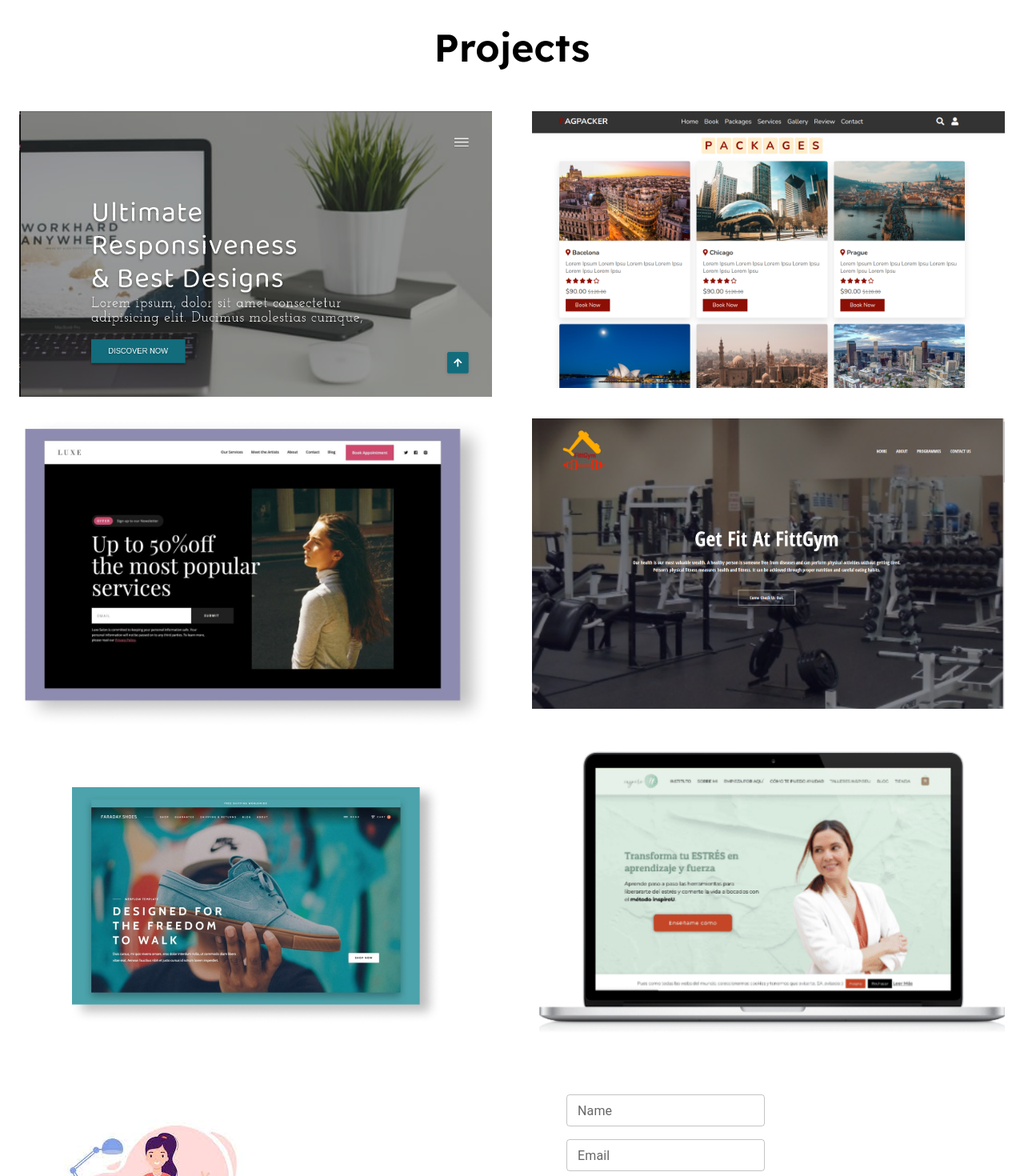
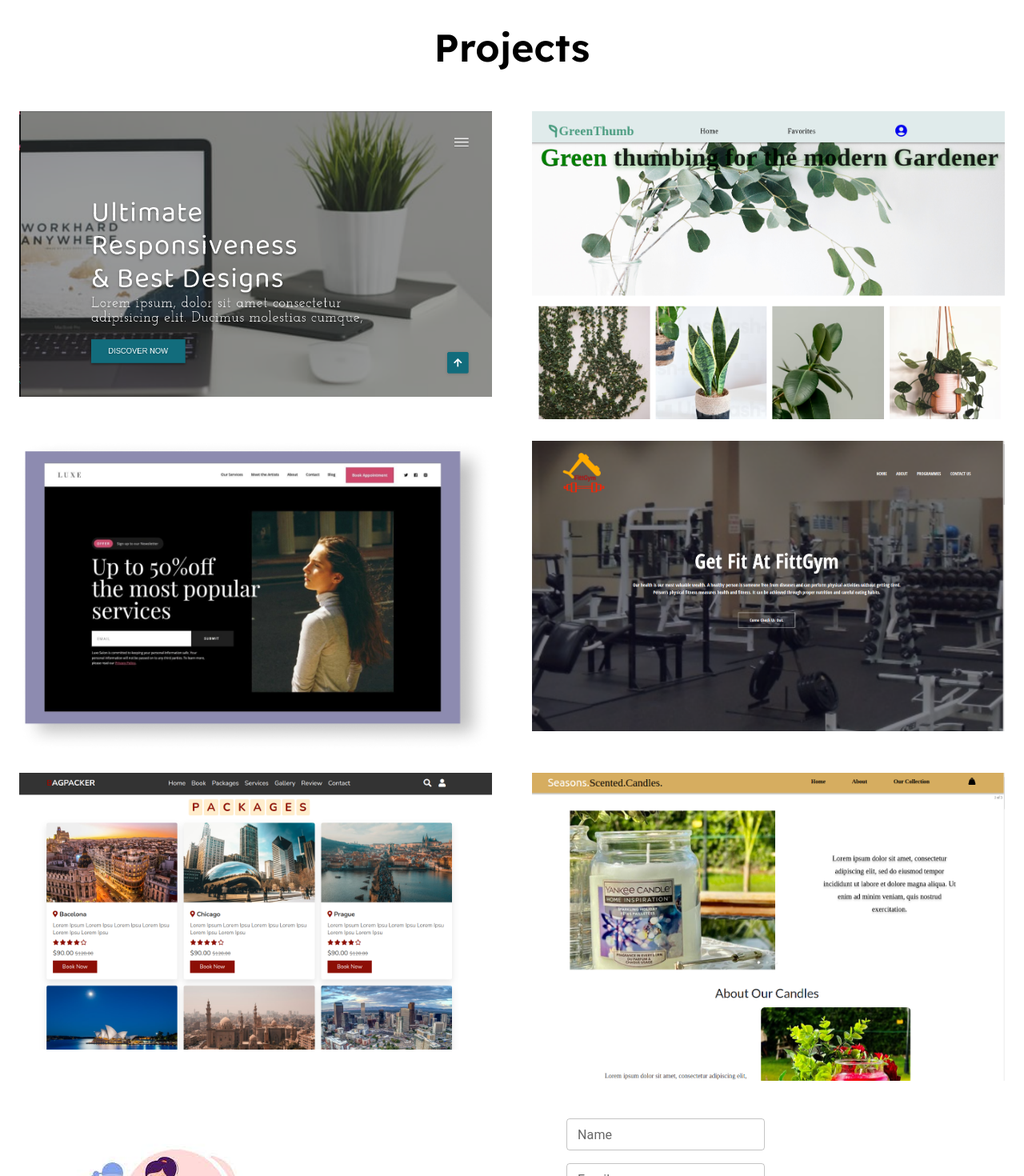
Before and after one commit to ro61zzy/myportfolio, a React (Create React App) app: page / in a window 1280 px wide. Shown: the part 2160-3630 px from the top of the page at 80% size. Built offline with nearby package versions, Linux system fonts and the light colour scheme.

Commit message:
add projects

```diff
--- a/src/components/Projects/Project.js
+++ b/src/components/Projects/Project.js
@@ -3,11 +3,11 @@
 import "./project.css";
 
 import One from "../../assets/techis.png";
-import Two from "../../assets/bagpack.png";
+import Two from "../../assets/gt.png";
 import Three from "../../assets/three.png";
 import Four from "../../assets/fittgym.png";
-import Five from "../../assets/five.png";
-import Six from "../../assets/six.png";
+import Five from "../../assets/bagpack.png";
+import Six from "../../assets/seasons.png";
 import LazyLoad from "react-lazyload";
 
 function Project() {
@@ -39,7 +39,7 @@
           </Link>
         </Box>
         <Box>
-          <Link href="https://baggpack.netlify.app/" >
+          <Link href="https://green-thumb-pi.vercel.app/" >
             <LazyLoad offset={100}>
               <img src={Two} alt="img" margin="20px" />
             </LazyLoad>
@@ -53,21 +53,21 @@
           </Link>
         </Box>
         <Box>
-          <Link href="">
+          <Link href="https://fittgym.netlify.app/">
             <LazyLoad offset={100}>
               <img src={Four} alt="img" />
             </LazyLoad>
           </Link>
         </Box>
         <Box>
-          <Link href="">
+          <Link href="https://baggpack.netlify.app/">
             <LazyLoad offset={100}>
               <img src={Five} alt="img" />
             </LazyLoad>
           </Link>
         </Box>
         <Box>
-          <Link href="">
+          <Link href="https://season-scented-candles.vercel.app/">
             <LazyLoad offset={100}>
               <img src={Six} alt="img" />
             </LazyLoad>
```
Also changed, not shown: src/assets/gt.png (added), src/assets/seasons.png (added).
